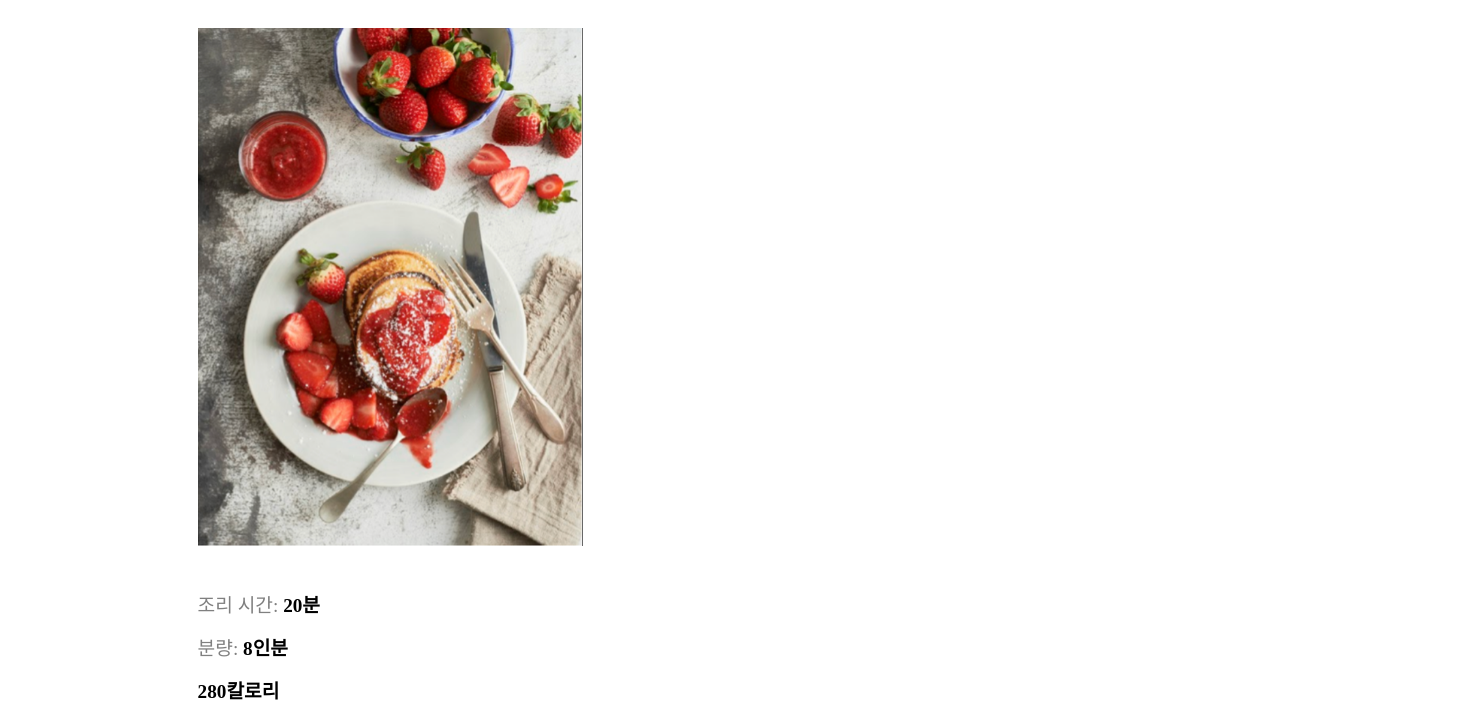
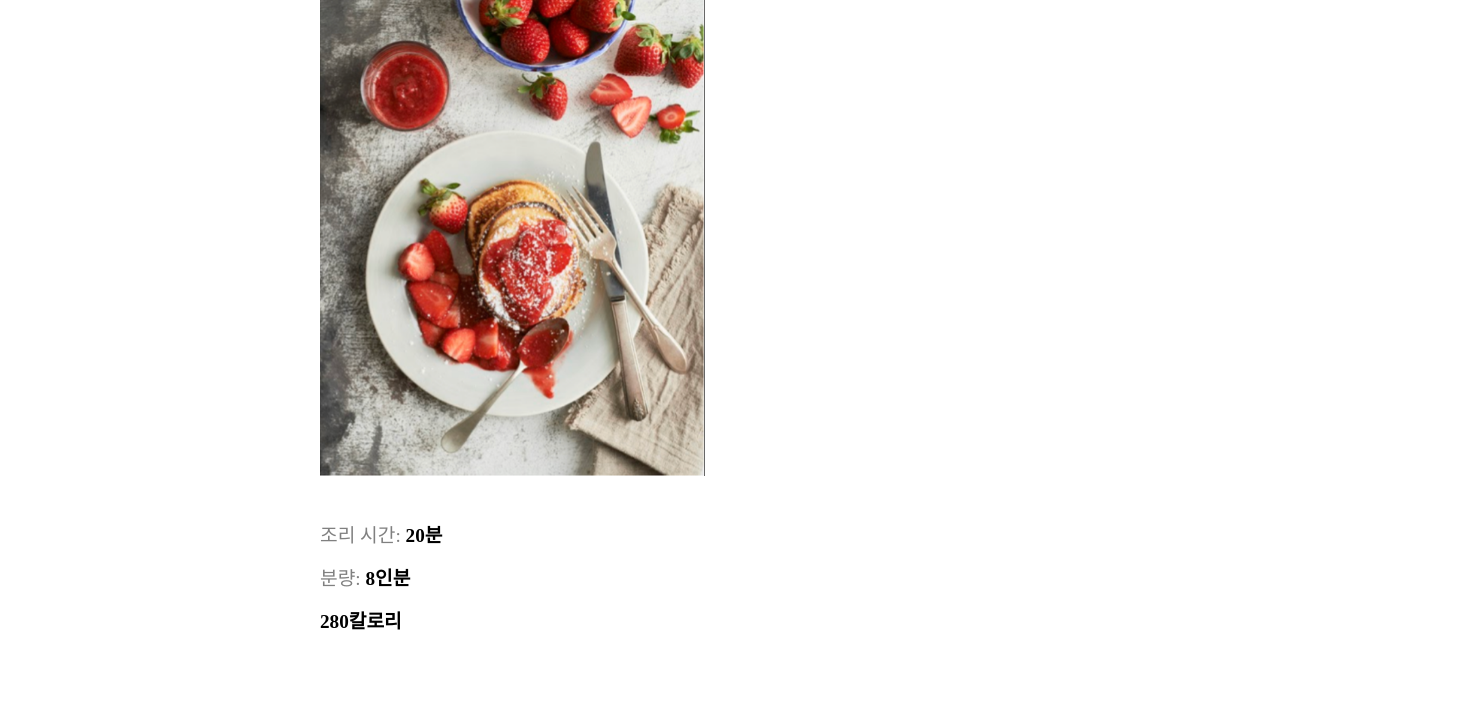
Before and after one commit to LineGu/learn-in-public, a plain HTML site: page html-css-practice/mainPage.html in a window 1280 px wide. Shown: the part 289-993 px from the top of the page, 1462 px wide, since content can reach past the window. After the commit the page ends 938 px from the top, so only its background shows below. Drawn offline with Linux system fonts and the light colour scheme.

Commit message:
[Fix] Modify the alignment of the entire large frame
바디를 하나의 박스로 묶어 auto로 정렬시킴. 원래 주었던 left마진과 mainTitle  클래스 삭제

```diff
--- a/html-css-practice/Style.css
+++ b/html-css-practice/Style.css
@@ -1,13 +1,9 @@
-#mainTitle {
-  position: relative;
-  height: 100px;
-  left: 15%;
+#fullBox {
+  width: 50%;
+  margin: 0 auto;
+  margin-top: 3%;
 }
-#helper {
-  display: inline-block;
-  height: 100%;
-  vertical-align: middle;
-}
+
 .grayTitle {
   color: gray;
   margin-bottom: 5px;
--- a/html-css-practice/mainPage.html
+++ b/html-css-practice/mainPage.html
@@ -5,15 +5,14 @@
     <meta charset="utf-8" />
     <link rel="stylesheet" href="./Style.css" />
   </head>
-  <body>
-    <div id="mainTitle">
-      <div id="helper"></div>
+  <body id="fullBox">
+    <div id="leftBox">
       <div class="grayTitle">레시피</div>
       <h1 id="food" class="title">
         딸기 바닐라 <br />
         팬케이크
       </h1>
-      <img id="cake" src="2021-01-31-20-10-37.png" alt="딸기 팬케이크 사진입니다." />
+      <img id="cake" src="cake.png" alt="딸기 팬케이크 사진입니다." />
       <div>
         <div class="oneLine">
           <span class="grayTitle">조리 시간:</span>
```
Also changed, not shown: html-css-practice/cake.png (renamed from html-css-practice/2021-01-31-20-10-37.png).
